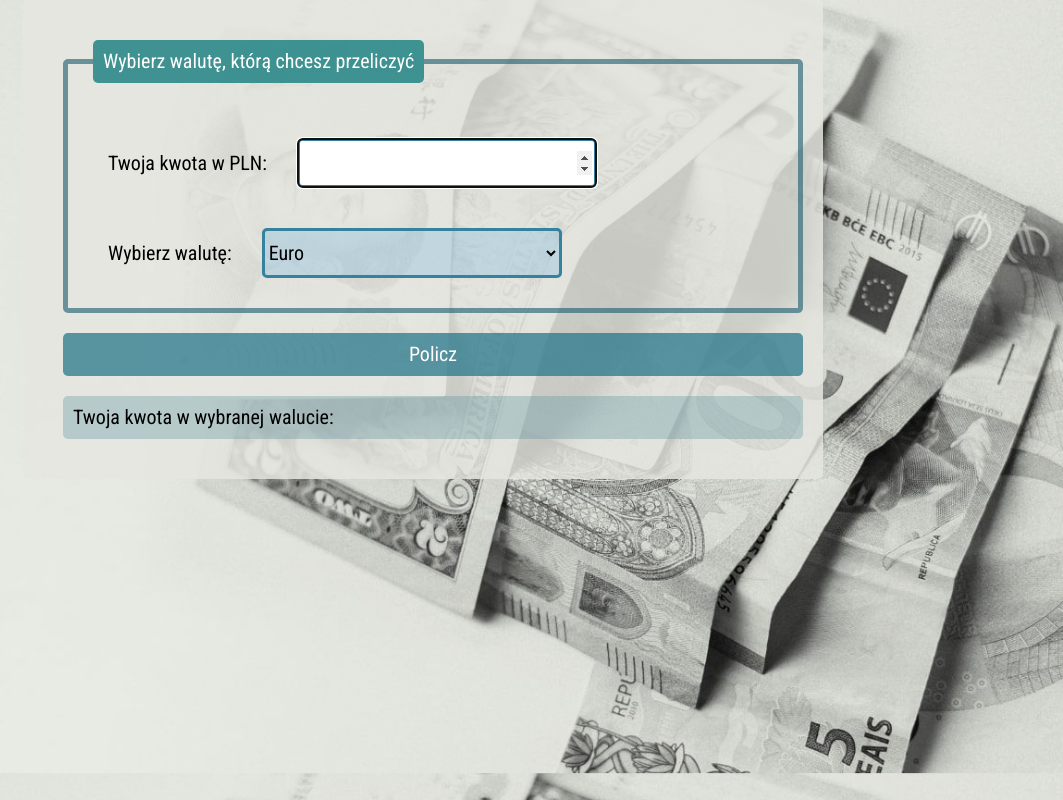
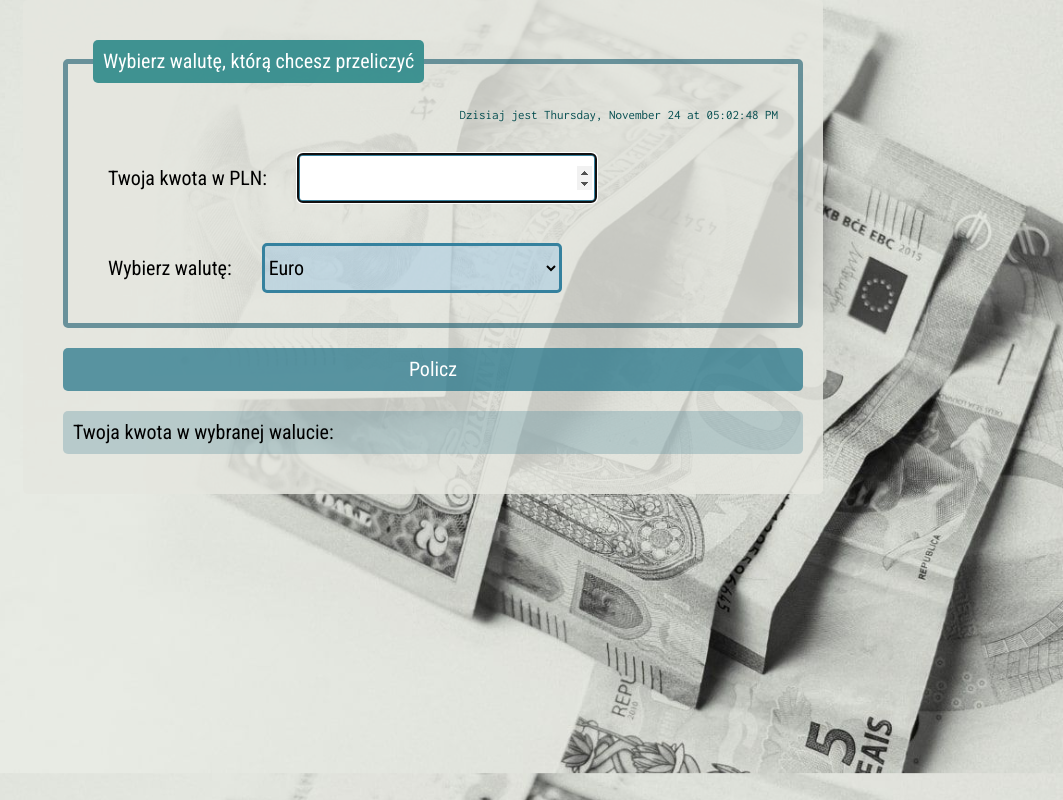
Before and after one commit to Marianna-Weychan/currency-converter-react, a React (Create React App) app: page / in a window 1280 px wide. Shown: the whole page, without its empty margins (217-1280 px from the left). Built offline with nearby package versions, Linux system fonts and the light colour scheme.

Commit message:
DateAndClock added

```diff
--- a/src/App.js
+++ b/src/App.js
@@ -1,10 +1,16 @@
 import Form from "./Form";
-import Container from "./Container"
+import Container from "./Container";
 
-const App = () => (
-  <Container>
-    <Form />
-  </Container>
-);
+
+
+function App() {
+  return (
+    <>
+      <Container>
+        <Form />
+      </Container>
+    </>
+  );
+};
 
 export default App;
--- /dev/null
+++ b/src/Form/Date/index.js
@@ -0,0 +1,35 @@
+import { useEffect, useState } from "react";
+import "./style.css";
+
+const formatedDate = (date) =>
+    date.toLocaleString(undefined, {
+        weekday: "long",
+        month: "long",
+        day: "numeric",
+        hour: "2-digit",
+        minute: "2-digit",
+        second: "2-digit",
+    });
+
+export const DateAndClock = () => {
+    const [date, setDate] = useState(new Date());
+
+    useEffect(() => {
+        const dateInterval = setInterval(() => {
+            setDate(new Date());
+        }, 1000);
+
+        return () => {
+            clearInterval(dateInterval)
+        };
+    }, []);
+
+    return (
+        <div className="form__date">
+            Dzisiaj jest
+            {" "}
+            {formatedDate(date)}
+
+        </div>
+    )
+};
--- /dev/null
+++ b/src/Form/Date/style.css
@@ -0,0 +1,7 @@
+.form__date {
+    display: flex;
+    justify-content: right;
+    font-family: 'Inconsolata', monospace;
+    font-size: small;
+    color: rgb(5, 78, 80);
+}
--- a/src/Form/index.js
+++ b/src/Form/index.js
@@ -1,6 +1,7 @@
 import "./style.css";
 import React, { useState } from "react";
 import { currencies } from "../currencies/index.js";
+import { DateAndClock } from "./Date";
 
 
 const INITIAL_CURRENCY = currencies[0].short;
@@ -24,6 +25,7 @@ const Form = () => {
     return (
         <form className="form" onSubmit={onFormSubmit}>
             <fieldset className="form__fieldset">
+                <DateAndClock />
                 <legend className="form__legend">Wybierz walutę, którą chcesz przeliczyć</legend>
                 <p>
                     <label><span className="form__labelText">Twoja kwota w PLN:</span>
```
